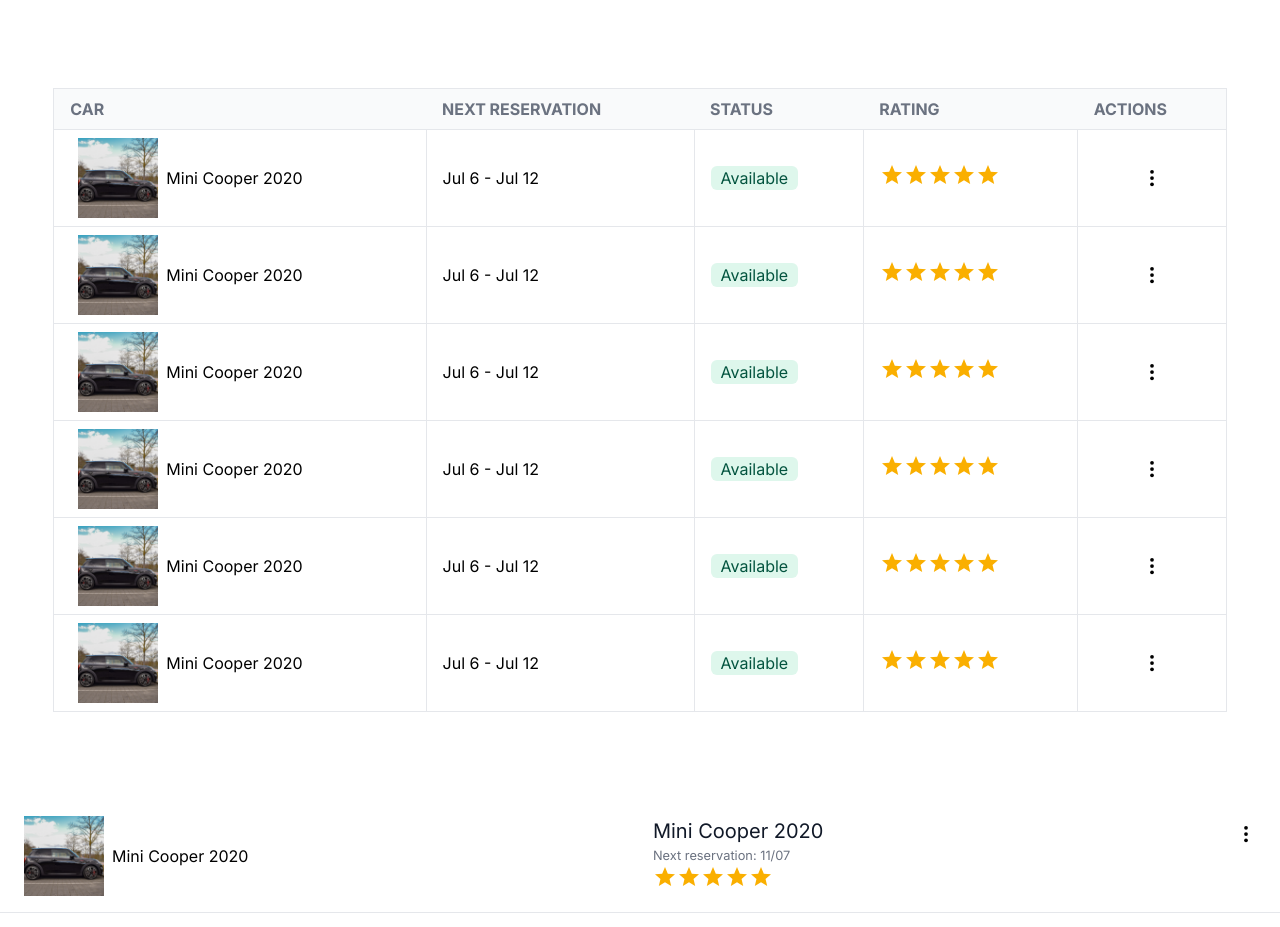
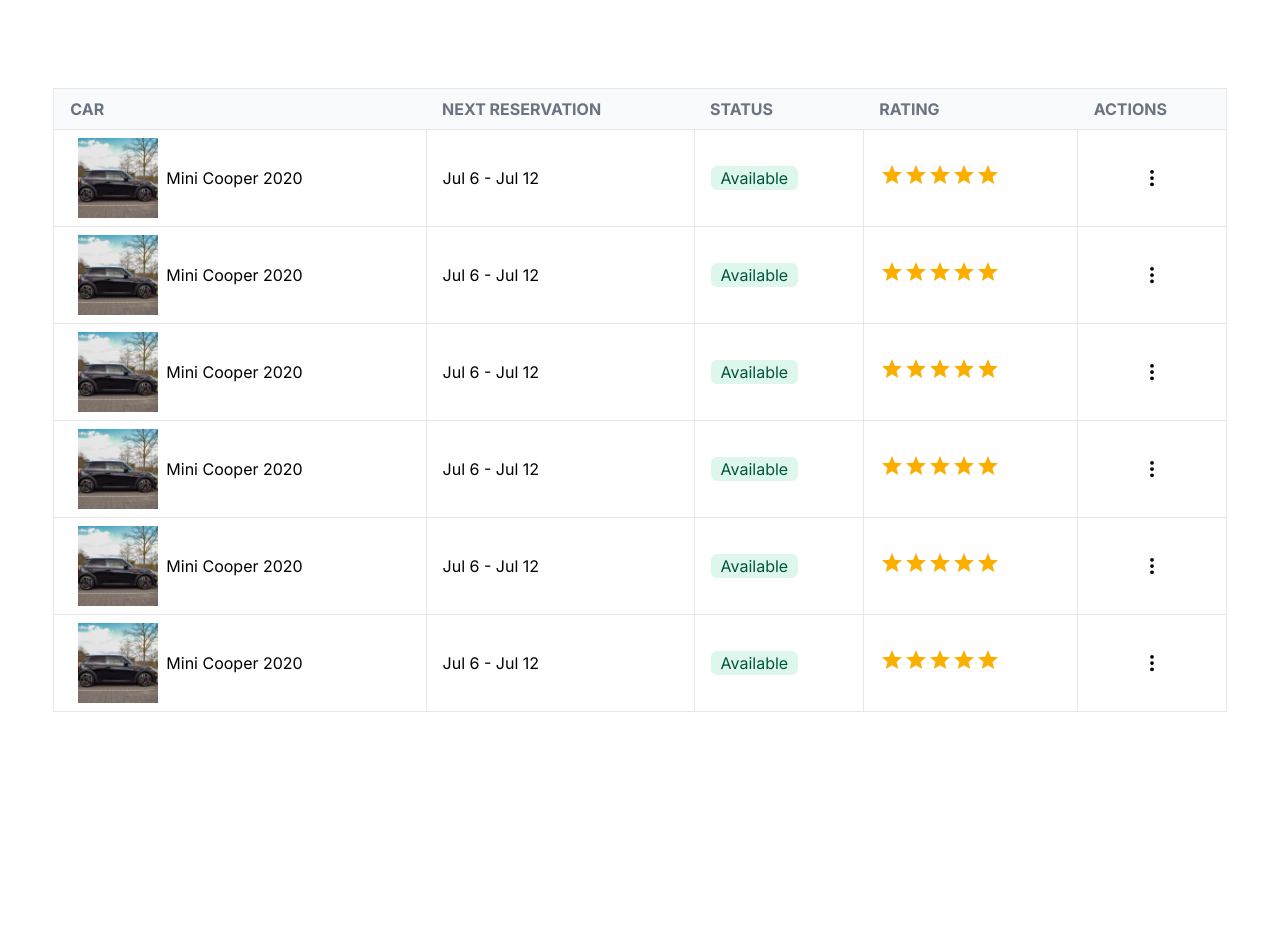
Before and after one commit to Wesleyhmendes/Tech-test, a Next.js app: page / in a window 1280 px wide. Shown: the top 927 px of the page. After the commit the page ends 800 px from the top, so only its background shows below. Built offline with nearby package versions, Linux system fonts and the light colour scheme.

Commit message:
Fix Table mobile condition on desktop

```diff
--- a/src/app/components/Rating.tsx
+++ b/src/app/components/Rating.tsx
@@ -8,6 +8,7 @@
 const CustomRating = ({ index }: RatingProps) => {
   const [starValues, setStarValues] = useState<number[]>(() => {
     const storedStarValues = localStorage.getItem('starValues');
+
     return storedStarValues ? JSON.parse(storedStarValues) : [5, 5, 5, 5, 5, 5];
   });
 
--- a/src/app/components/TableMobile.tsx
+++ b/src/app/components/TableMobile.tsx
@@ -12,7 +12,10 @@
           const lines = [];
           for (let i = 0; i < 3; i += 1) {
             lines.push(
-              <div key={ i } className="flex items-start  justify-between p-4 border-b border-gray-200">
+              <div
+                key={ i }
+                className="flex items-start  justify-between p-4 border-b border-gray-200 md:hidden"
+              >
                 <div className="flex items-center">
                   <CarPicture />
                 </div>
```
Also changed, not shown: src/app/components/TableDesktop.tsx (+1 -6 lines).
